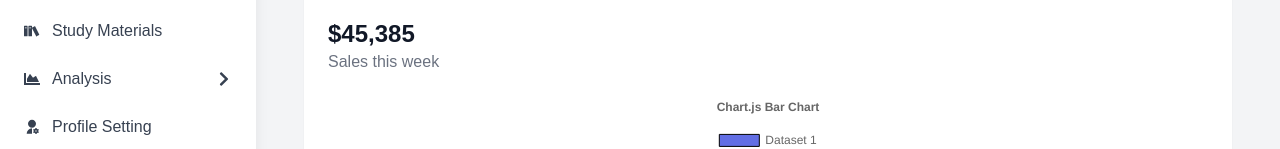
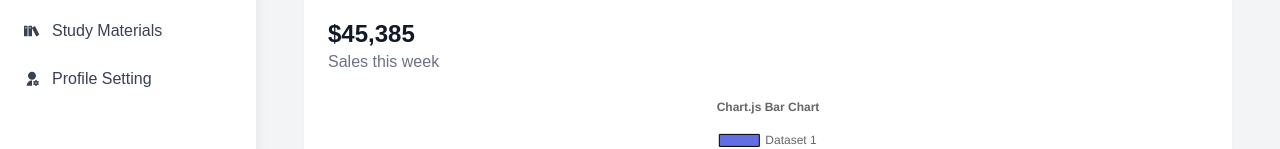
Before and after one commit to eranmadhuka/projectMid, a React (Create React App) app in the folder client/: page /admin/dashboard in a window 1280 px wide. Shown: the part 470-619 px from the top of the page. Built offline with nearby package versions, Linux system fonts and the light colour scheme; sample sign-in values are in the browser's storage.

Commit message:
Resolved merge conflicts

```diff
--- a/client/src/components/Common/Sidebar/Sidebar.js
+++ b/client/src/components/Common/Sidebar/Sidebar.js
@@ -61,28 +61,20 @@ const navigation = {
                 { name: 'Create Quiz', path: '/admin/dashboard/quiz/manage/add' },
             ],
         },
-        // {
-        //     name: 'Question Bank',
-        //     icon: <BsFillPatchQuestionFill />,
-        //     subMenu: [
-        //         { name: 'Question List', path: '/admin/dashboard/quiz/questions' },
-        //         { name: 'Create Question', path: '/admin/dashboard/questions/create' },
-        //     ],
-        // },
         {
             name: 'Study Materials',
             path: '/admin/dashboard/manage/study-materials',
             icon: <ImBooks />,
         },
-        {
-            name: 'Analysis',
-            icon: <FaChartArea />,
-            subMenu: [
-                { name: 'Question Performance', path: '/admin/dashboard/quize/list' },
-                { name: 'Question Difficulty', path: '/admin/dashboard/quize/add' },
-                { name: 'Quiz Reports', path: '/admin/dashboard/quize/edit' },
-            ],
-        },
+        // {
+        //     name: 'Analysis',
+        //     icon: <FaChartArea />,
+        //     subMenu: [
+        //         { name: 'Question Performance', path: '/admin/dashboard/quize/list' },
+        //         { name: 'Question Difficulty', path: '/admin/dashboard/quize/add' },
+        //         { name: 'Quiz Reports', path: '/admin/dashboard/quize/edit' },
+        //     ],
+        // },
         {
             name: 'Profile Setting',
             path: '/admin/dashboard/user/settings',
```
